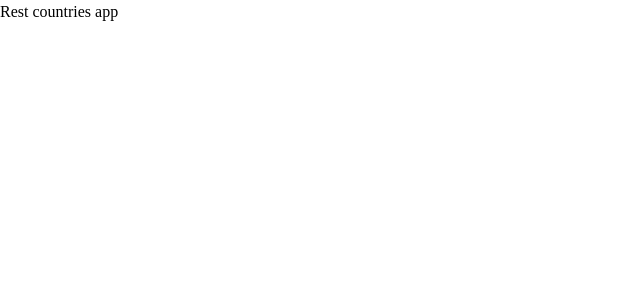
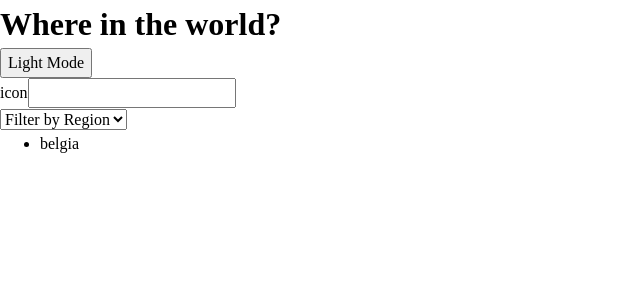
Before and after one commit to edo979/rest-countries-app, a React (Vite) app: page / in a window 1280 px wide. Shown: the top 300 px of the page, without its empty margins (0-640 px from the left). Built offline with nearby package versions, Linux system fonts and the light colour scheme.

Commit message:
basic html

```diff
--- a/src/App.jsx
+++ b/src/App.jsx
@@ -1,7 +1,38 @@
 function App() {
   return (
     <div className="App">
-      <div>Rest countries app</div>
+      <header className="header | flex">
+        <h1>Where in the world?</h1>
+        <button className="btn btn-theme">
+          <span></span>
+          <span>Light Mode</span>
+        </button>
+      </header>
+
+      <main>
+        <form className="form | flex">
+          <div className="input-group">
+            <span>icon</span>
+            <input type="text" name="search" id="search" />
+          </div>
+          <div className="input-group">
+            <select name="region" id="region">
+              <option value="0">Filter by Region</option>
+              <option value="1">Africa</option>
+              <option value="2">America</option>
+              <option value="3">Asia</option>
+              <option value="4">Europe</option>
+              <option value="5">Oceania</option>
+            </select>
+          </div>
+        </form>
+
+        <section>
+          <ul>
+            <li>belgia</li>
+          </ul>
+        </section>
+      </main>
     </div>
   )
 }
```
